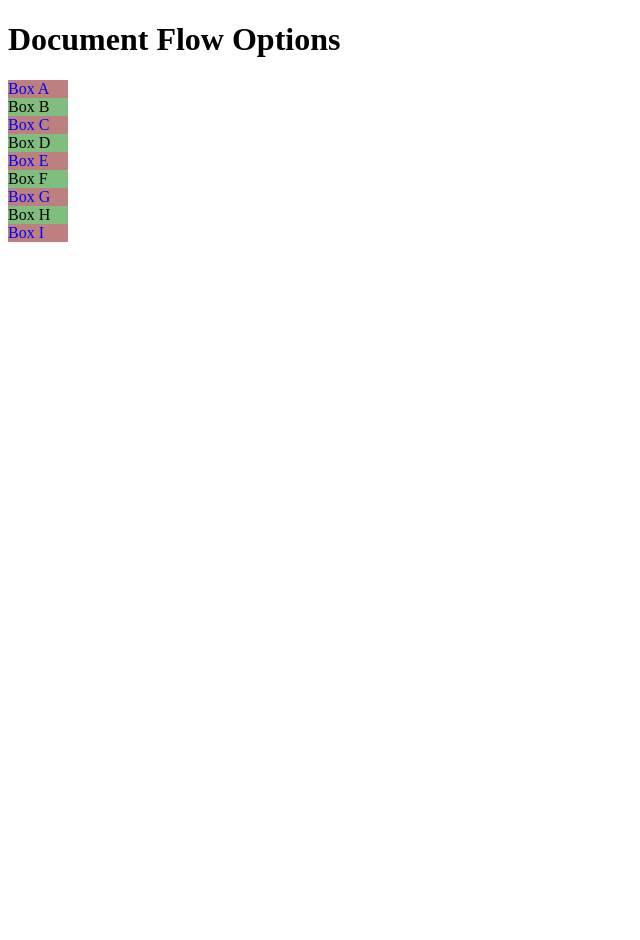
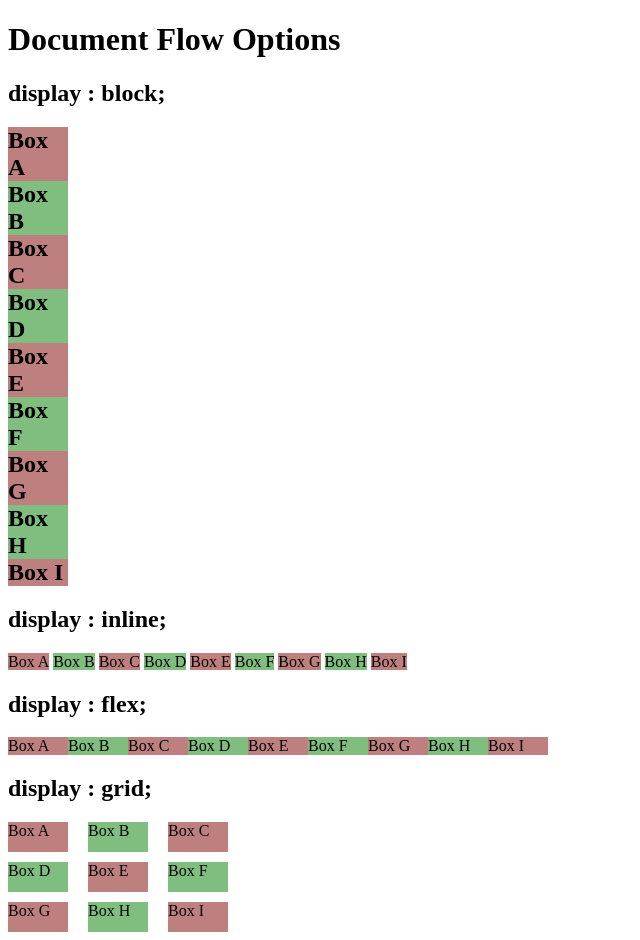
Before and after one commit to gavinraym/webDevRef, a Django app: template mysite/repo/templates/document_flow.html in a window 1280 px wide. Shown: the whole page, without its empty margins (0-640 px from the left). Before the commit the page ends 242 px from the top, so only its background shows below. Run offline with Django 3.2, Linux system fonts and the light colour scheme; the template is opened without the code that fills it, so the values that code supplies are empty.

Commit message:
Updated document flow

```diff
--- a/mysite/repo/static/repo/document_flow.css
+++ b/mysite/repo/static/repo/document_flow.css
@@ -1,3 +1,16 @@
 .boxes { display: block; }
-.box1 { display: block; color:blue; background-color: rgba(127,0,0,0.5); width:60px}
+.box1 { display: block; background-color: rgba(127,0,0,0.5); width:60px}
 .box2 { display: block; background-color: rgba(0, 127,0,0.5); width:60px}
+
+.box3 { display: inline; background-color: rgba(127,0,0,0.5); width:60px}
+.box4 { display: inline; background-color: rgba(0, 127,0,0.5); width:60px}
+
+.flexboxes { display: flex; }
+
+.gridboxes { display: grid;
+    grid-template-columns: 70px 70px 70px;
+    grid-template-rows: 30px 30px 30px;
+    grid-gap: 10px;
+}
+.box5 { background-color: rgba(127,0,0,0.5); width:60px}
+.box6 { background-color: rgba(0, 127,0,0.5); width:60px}
--- a/mysite/repo/templates/document_flow.html
+++ b/mysite/repo/templates/document_flow.html
@@ -2,12 +2,14 @@
 {% load static %}
 <html>
 <head>
-<title>Title of the document</title>
+<title>Document Flow</title>
 <link rel="stylesheet" href="{% static 'repo/document_flow.css' %}">
 </head>
 
 
 <h1>Document Flow Options</h1>
+
+<h2>display : block;<h2>
 <div class="boxes">
   <div class="box1">Box A</div>
   <div class="box2">Box B</div>
@@ -19,3 +21,42 @@
   <div class="box2">Box H</div>
   <div class="box1">Box I</div>
 </div>
+
+<h2>display : inline;</h2>
+<div class="boxes">
+  <div class="box3">Box A</div>
+  <div class="box4">Box B</div>
+  <div class="box3">Box C</div>
+  <div class="box4">Box D</div>
+  <div class="box3">Box E</div>
+  <div class="box4">Box F</div>
+  <div class="box3">Box G</div>
+  <div class="box4">Box H</div>
+  <div class="box3">Box I</div>
+</div>
+
+<h2>display : flex;</h2>
+<div class="flexboxes">
+  <div class="box3">Box A</div>
+  <div class="box4">Box B</div>
+  <div class="box3">Box C</div>
+  <div class="box4">Box D</div>
+  <div class="box3">Box E</div>
+  <div class="box4">Box F</div>
+  <div class="box3">Box G</div>
+  <div class="box4">Box H</div>
+  <div class="box3">Box I</div>
+</div>
+
+<h2>display : grid;</h2>
+<div class="gridboxes">
+  <div class="box3">Box A</div>
+  <div class="box4">Box B</div>
+  <div class="box3">Box C</div>
+  <div class="box4">Box D</div>
+  <div class="box3">Box E</div>
+  <div class="box4">Box F</div>
+  <div class="box3">Box G</div>
+  <div class="box4">Box H</div>
+  <div class="box3">Box I</div>
+</div>
--- /dev/null
+++ b/mysite/repo/templates/new.html
@@ -0,0 +1,6 @@
+{% load static %}
+<html>
+<head>
+<title>Title of the document</title>
+<link rel="stylesheet" href="{% static 'repo/<insert file name here>.css' %}">
+</head>
```
